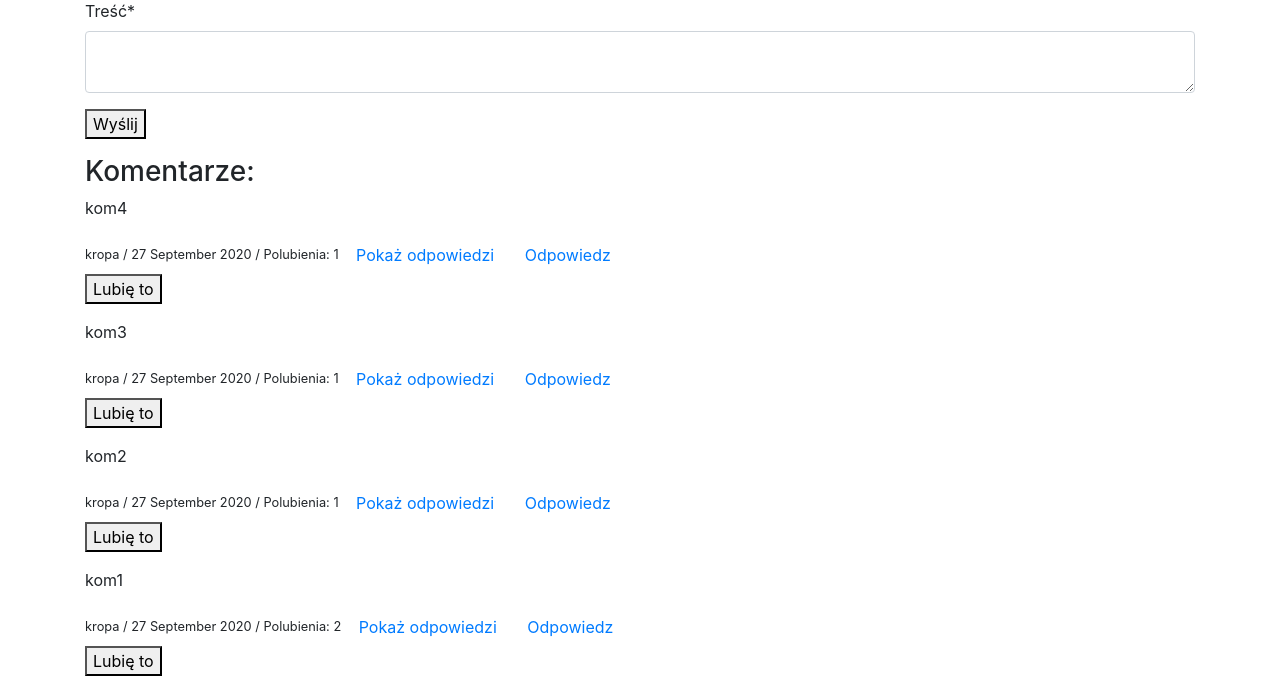
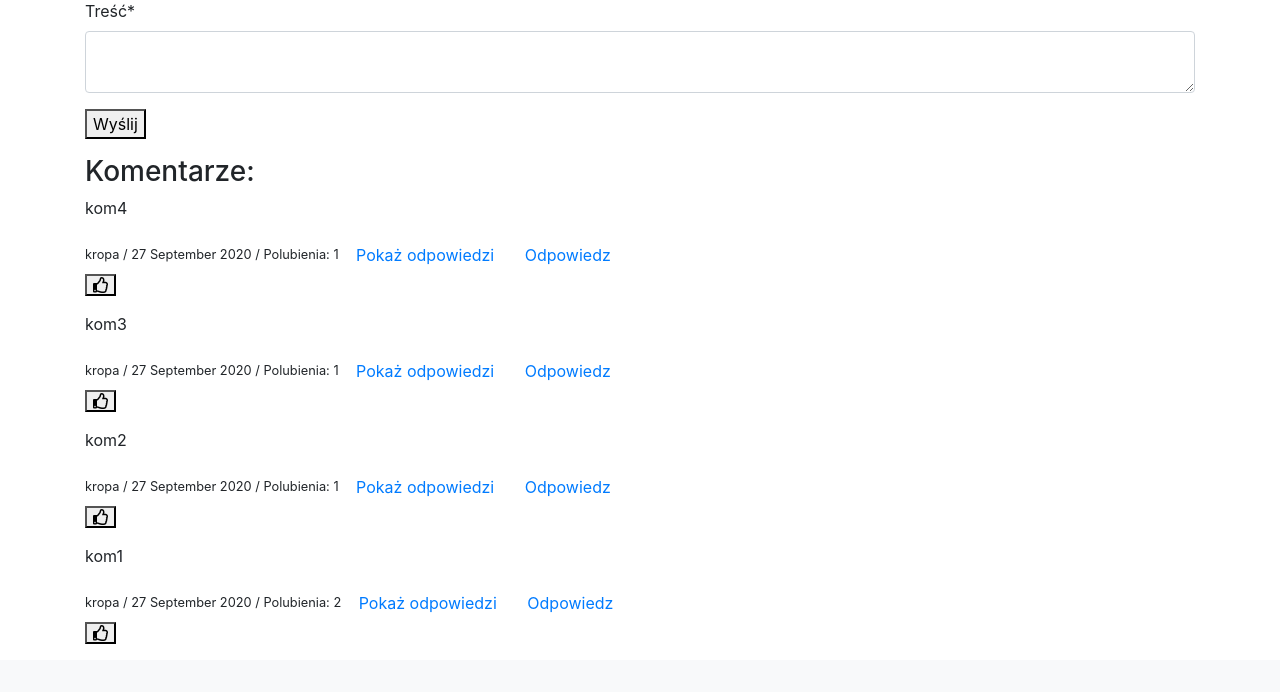
Before and after one commit to bkrop/django_filmbase, a Django app: a page that uses users/templates/users/base.html in a window 1280 px wide. Shown: the part 218-910 px from the top of the page. After the commit the page ends 862 px from the top, so only its background shows below. Run offline with Django 3.2, Linux system fonts and the light colour scheme; data comes from the database, SQL or seed files in the repository; both versions use the stored data as it was after the commit; some libraries are stand-ins or nearby versions.

Commit message:
like comments ajax

```diff
--- a/blog/templates/blog/post_comments.html
+++ b/blog/templates/blog/post_comments.html
@@ -5,12 +5,12 @@
 {% for comment in post.comment_set.all %}
     {% if comment.comment == null %}
         <p>{{ comment.content }}</p>
-        <small>{{ comment.author }} / {{ comment.date_of_create|date:"d E Y" }} / Polubienia: {{ comment.likes.all|length }}</small>
+        <small>{{ comment.author }} / {{ comment.date_of_create|date:"d E Y" }} / Polubienia: <span class="counter" id="{{ comment.id }}">{{ comment.likes.all|length }}</span></small>
         <button type="button" id="{{ comment.id }}" class="showReplies btn btn-link" data-href="{% url 'comment_replies' comment.id %}">Pokaż odpowiedzi</button>
         <button type="button" id="{{ comment.id }}" class="showForm btn btn-link">Odpowiedz</button>
-        <form action="{% url 'like_comment' comment_id=comment.id %}" method="POST">
+        <form action="{% url 'like_comment' comment_id=comment.id %}" class="likeForm" id="{{ comment.id }}">
             {% csrf_token %}
-            <button type="submit" name="comment_id" value="{{ comment.id }}">Lubię to</button>
+            <button type="button" class="likeBtn" id="{{ comment.id }}" data-url="{% url 'like_comment' comment_id=comment.id %}"><i class="far fa-thumbs-up"></i></button>
         </form>
         <div class="replies" id="{{ comment.id }}" style="margin-left: 30px; display: none;">
             {% include 'blog/comment_replies.html' %}
@@ -22,7 +22,7 @@
             <input type="hidden" name="comment_id" value="{{ comment.id }}">
             {{ form|crispy }}
             <button type="button" class="replyBtn" id="{{ comment.id }}">Wyślij</button>
-        </form>
+            </form>
         </div>
     {% endif %}
 {% endfor %}
--- a/comments/models.py
+++ b/comments/models.py
@@ -32,5 +32,8 @@ class Comment(models.Model):
     comment = models.ForeignKey('self', on_delete=models.CASCADE, null=True, related_name='replies', blank=True)
     likes = models.ManyToManyField(User, related_name='liked_comments')
 
+    def like_counter(self):
+        return self.likes.count()
+
     class Meta:
         ordering = ['-date_of_create']
--- a/comments/views.py
+++ b/comments/views.py
@@ -91,6 +91,7 @@ def like_comment(request, comment_id):
     data = {
         'user': user.id,
         'comment': comment.id,
-        'like': like
+        'like': like,
+        'likes_counter': comment.like_counter()
     }
     return HttpResponse(json.dumps(data))
--- /dev/null
+++ b/main/static/js/likeComment.js
@@ -0,0 +1,20 @@
+$(document).ready(function () {
+    $(".likeBtn").click(function () {
+        var serializedData = $("#likeForm").serialize();
+        let id = $(this).attr('id');
+        let url = $(this).attr('data-url');
+        console.log(id);
+        console.log(url);
+        $.ajax({
+            url: url,
+            data: serializedData,
+            type: 'get',
+            dataType: 'json',
+            success: function (data) {
+                console.log(data);
+                console.log(data.comment.post)
+                $(`#${id}.counter`).html(data.likes_counter)
+            }
+        })
+    });
+});
--- a/users/templates/users/base.html
+++ b/users/templates/users/base.html
@@ -1,8 +1,10 @@
 {% load static %}
 <html>
     <head>
+        <script src="https://use.fontawesome.com/dbb1e8cd90.js"></script>
         <title>{% block title %}{% endblock %}</title>
         <link rel="stylesheet" href="https://stackpath.bootstrapcdn.com/bootstrap/4.5.0/css/bootstrap.min.css" integrity="sha384-9aIt2nRpC12Uk9gS9baDl411NQApFmC26EwAOH8WgZl5MYYxFfc+NcPb1dKGj7Sk" crossorigin="anonymous">
+        <link rel="stylesheet" href="https://use.fontawesome.com/releases/v5.7.2/css/all.css" integrity="sha384- fnmOCqbTlWIlj8LyTjo7mOUStjsKC4pOpQbqyi7RrhN7udi9RwhKkMHpvLbHG9Sr" crossorigin="anonymous">
     </head>
     <body>
         <nav class="navbar navbar-expand-lg navbar-light bg-light" style="position: fixed; top: 0; width: 100%;">
@@ -51,6 +53,7 @@
         <script src="https://code.jquery.com/jquery-3.5.1.min.js" ></script>
         <script src="{% static 'js/rate.js' %}"></script>
         <script src="{% static 'js/comment.js' %}"></script>
+        <script src="{% static 'js/likeComment.js' %}"></script>
         <script src="https://stackpath.bootstrapcdn.com/bootstrap/4.5.2/js/bootstrap.min.js" integrity="sha384-B4gt1jrGC7Jh4AgTPSdUtOBvfO8shuf57BaghqFfPlYxofvL8/KUEfYiJOMMV+rV" crossorigin="anonymous"></script>
     </body>
 </html>
```
Also changed, not shown: db.sqlite3.
